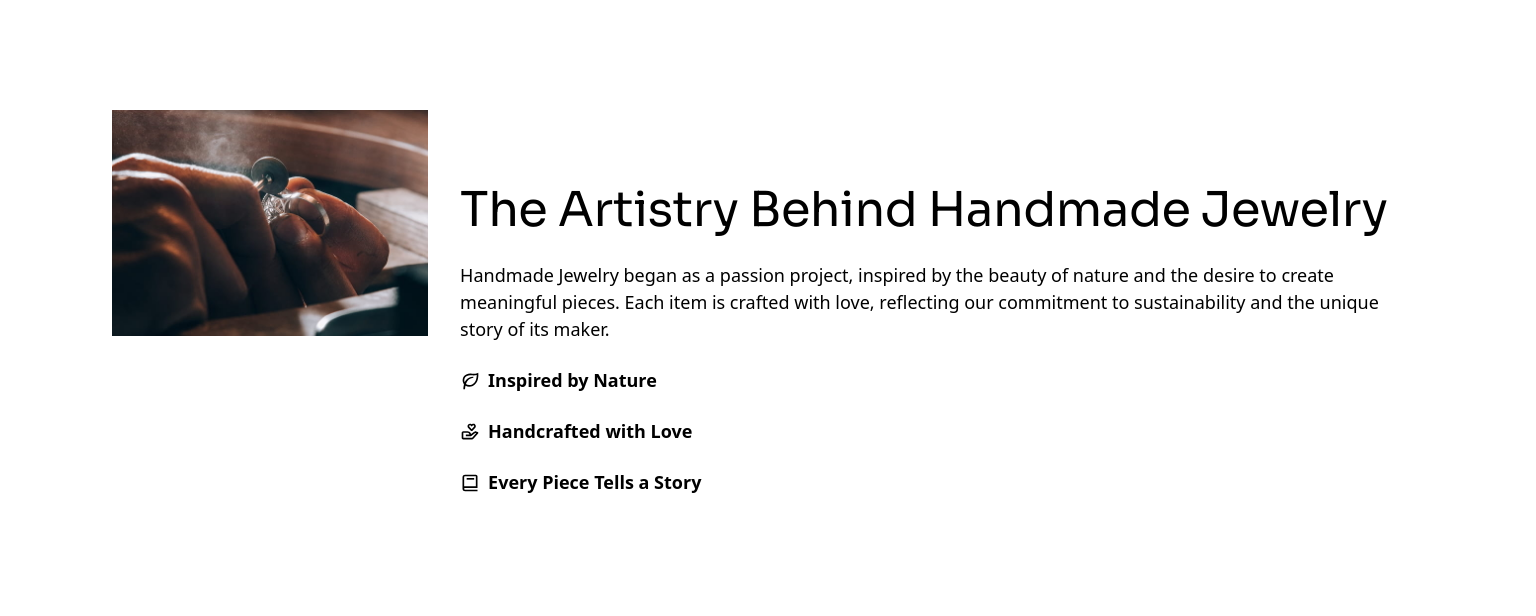
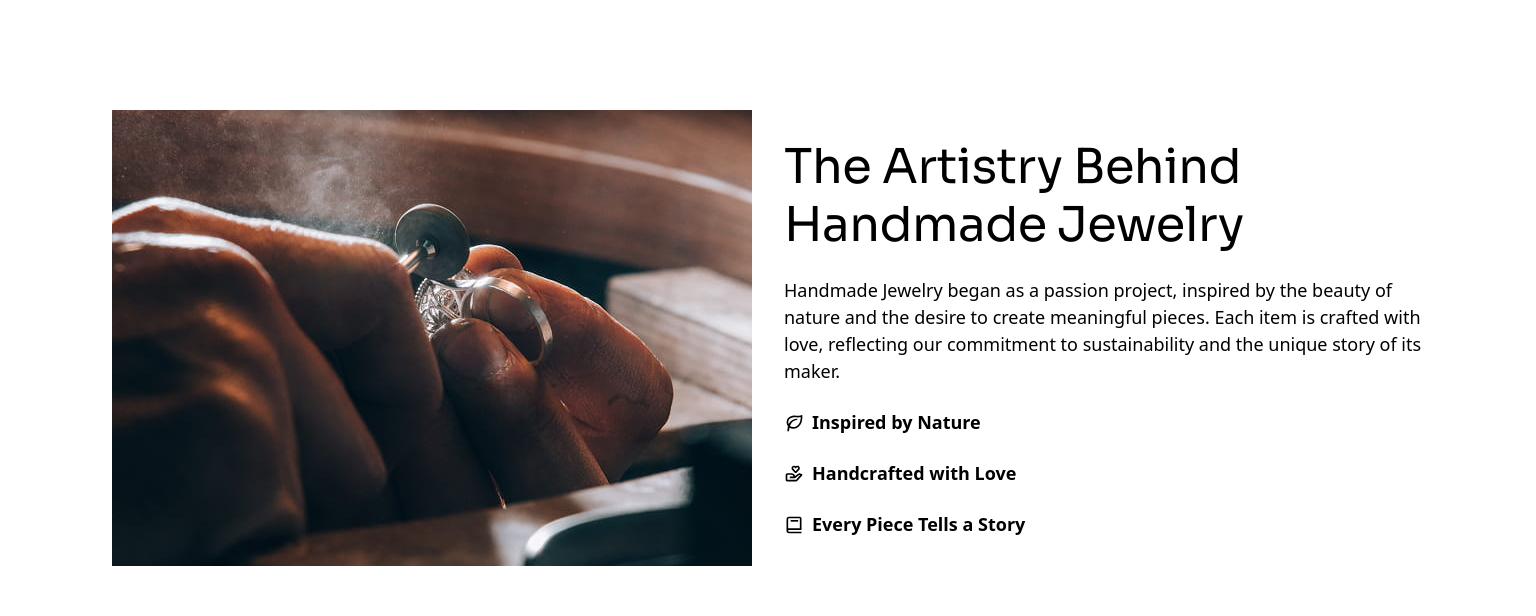
Before and after one commit to YuriyMBoyko/hmj-team-project, a website built with Vite: page src/index.html in a window 1536 px wide. Shown: the part 1179-1795 px from the top of the page. Built offline with nearby package versions, Linux system fonts and the light colour scheme.

Commit message:
add desktop markup for About Us section - image size fix

```diff
--- a/src/css/about.css
+++ b/src/css/about.css
@@ -110,4 +110,7 @@
   .about-title {
     font-size: 48px;
   }
+    .about-img-wrapper {
+      flex-shrink: 0;
+    }
 }
```
